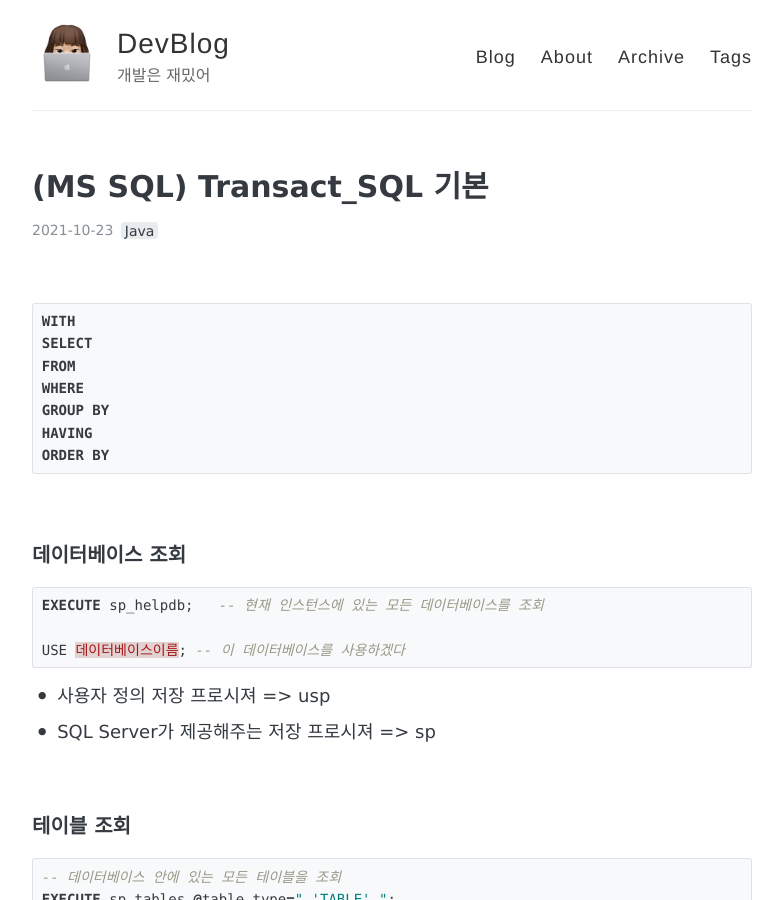
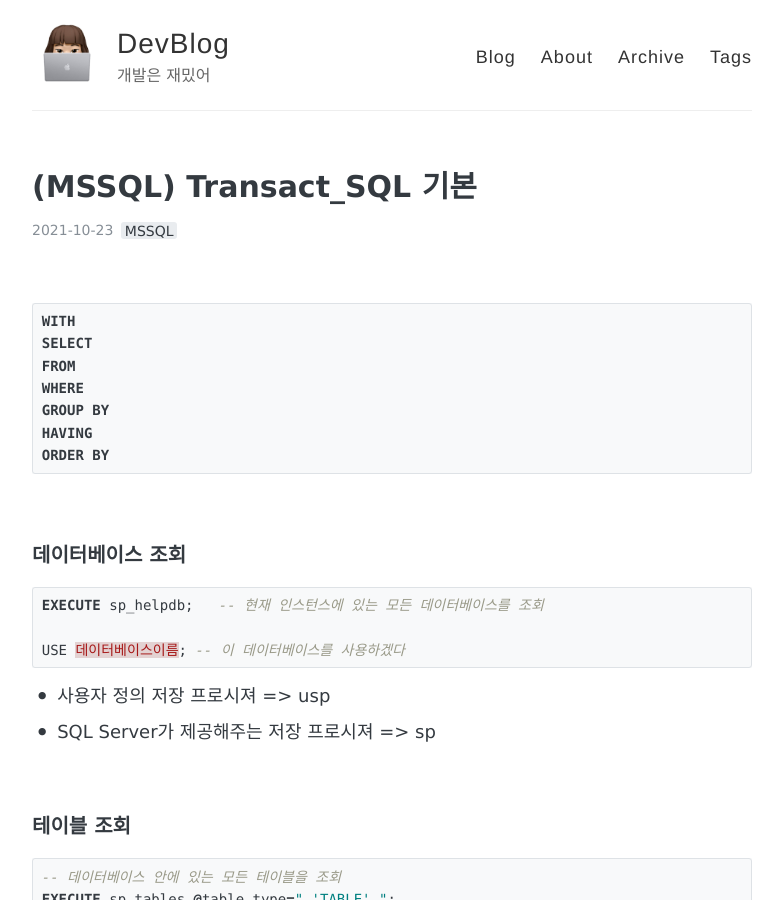
Before and after one commit to dadaJJung/blog, a Jekyll site: the page built from _posts/2021-10-23-MSSQL01.md, in a window 1280 px wide and 900 px high. Shown: the whole window, without its empty margins (248-1031 px from the left). Built offline with Jekyll 4.4.1, drawn with Linux system fonts in a browser that asks for light colours; comment, search, counter and statistics services are not loaded.

Commit message:
Edit title

```diff
--- a/_posts/2021-10-23-MSSQL01.md
+++ b/_posts/2021-10-23-MSSQL01.md
@@ -1,8 +1,8 @@
 ---
 layout: post
-title: (MS SQL) Transact_SQL 기본
+title: (MSSQL) Transact_SQL 기본
 tags:
-  - Java
+  - MSSQL
 ---
 
 <br>
```
